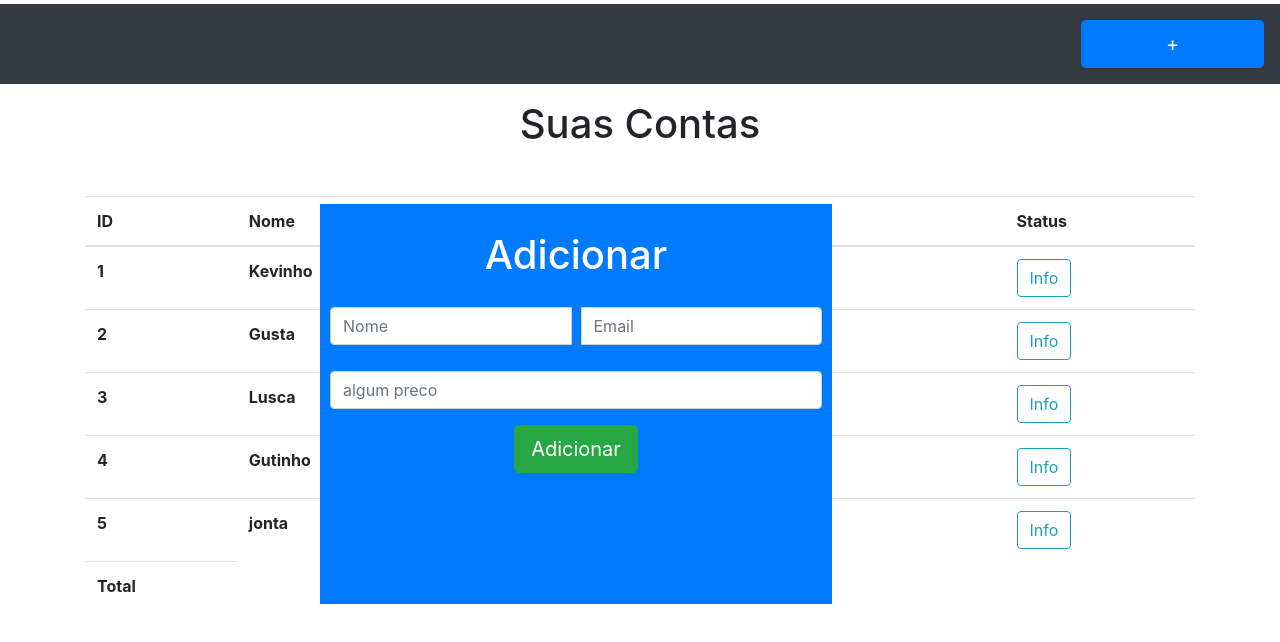
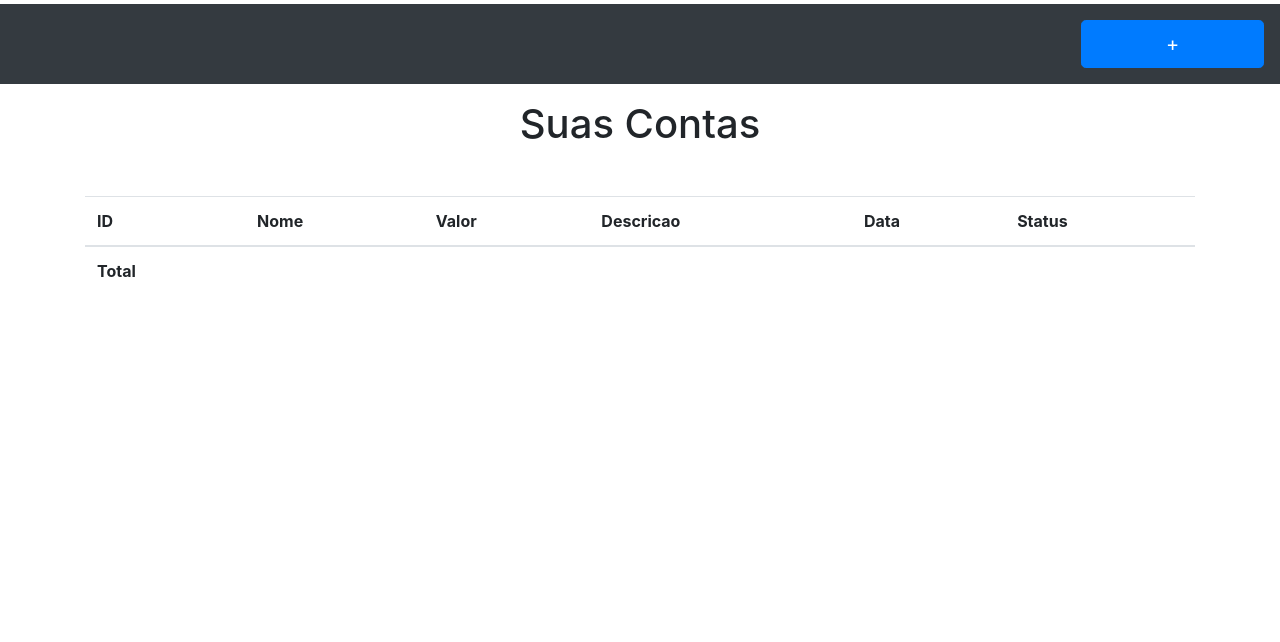
Before and after one commit to lucasdlg5/hmdioy, a Vue app in the folder hmdioy/: page / in a window 1280 px wide. Shown: the top 642 px of the page. Built offline with nearby package versions, Linux system fonts and the light colour scheme; no server answers.

Commit message:
add desc

```diff
--- a/hmdioy/src/App.vue
+++ b/hmdioy/src/App.vue
@@ -1,23 +1,23 @@
 <template>
   <div id="app">
-    <div class="add-conta">
+    <div class="add-conta" id="add-conta">
       <h1><p>Adicionar</p></h1>
       <div class="input-group mb-3">
-        <input type="text" class="form-control" placeholder="Nome" aria-label="Username" aria-describedby="basic-addon1">
-        <input type="text" class="form-control" placeholder="Email" aria-label="Username" aria-describedby="basic-addon1">
+        <input type="text" class="form-control" placeholder="Nome" aria-label="Username" aria-describedby="basic-addon1" v-model="name">
+        <input type="text" class="form-control" placeholder="R$" aria-label="Price" aria-describedby="basic-addon1" v-model="price">
       </div>
       <div class="input-group mb-3">
-        <input type="text" class="form-control" placeholder="algum preco" aria-label="Recipient's username" aria-describedby="button-addon2">
+        <input type="text" class="form-control" placeholder="Descrição" aria-label="Recipient's username" aria-describedby="button-addon2" v-model="desc">
       </div>
       <div class="d-flex justify-content-center">
-        <button type="button" class="btn btn-success btn-lg">Adicionar</button>
+        <button type="button" class="btn btn-success btn-lg" v-on:click="noneElemento">Adicionar</button>
       </div>
 
     </div>
     <div class="container-fluid mt-1 bg-dark p-3">
       <div class="row d-flex justify-content-end">
         <div class="col-2">
-           <button type="button" class="btn btn-primary btn-lg btn-block">+</button>
+           <button type="button" class="btn btn-primary btn-lg btn-block" v-on:click="blockElemento">+</button>
         </div>
       </div>
     </div>
@@ -30,6 +30,7 @@
             <th>ID</th>
             <th>Nome</th>
             <th>Valor</th>
+            <th>Descricao</th>
             <th>Data</th>
             <th>Status</th>
           </tr>
@@ -39,8 +40,9 @@
               <th>{{ teste.id}}</th>
               <th>{{ teste.name}}</th>
               <th>{{ teste.price}}</th>
-              <th>{{ teste.date}}</th>
-              <th><button type="button" class="btn btn-outline-info">Info</button></th>
+              <th> {{ teste.desc}}</th>
+              <th>{{ teste.data}}</th>
+              <th><button type="button" class="btn btn-outline-info" >Info</button></th>
             </tr>
             </tbody>
             <tfoot>
@@ -57,27 +59,42 @@
 <script>
 export default {
     data() {
+
      return {
-        testes:[{"id":1,"name":"Kevinho","price":269,"date":"01/05/2018 00:09"},
-                {"id":2,"name":"Gusta","price":269,"date":"01/05/2018 00:09"},
-                {"id":3,"name":"Lusca","price":269,"date":"01/05/2018 00:09"},
-                {"id":4,"name":"Gutinho","price":269,"date":"01/05/2018 00:09"},
-                {"id":5,"name":"jonta","price":269,"date":"01/05/2018 00:09"}]
+       couter: 0,
+       name: "",
+       price: null,
+       desc: "",
+       testes:[]
      }
     },
 
     methods:{
-      getDevedores(){
-        fetch('teste.json').then(resp => resp.json()).then(data => this.json = data)
+      blockElemento(){
+
+        document.getElementById('add-conta').style.display = 'block'
+
+
       },
+      noneElemento(){
+        this.incrment()
 
-      blockElemento(){
-        document.getElementsByClassName('add-conta').style.display = 'block'
+        this.testes.push({
+          'id': this.couter,
+          'name': this.name,
+          'price': this.price,
+          'desc': this.desc,
+          'data': new Date().getDate() + '/' + new Date().getMonth() + '/' + new Date().getFullYear()
+        })
+         document.getElementById('add-conta').style.display = 'none'
 
+      },
+      incrment(){
+        this.counter++;
       }
     },
     mounted(){
-      this.getDevedores()
+
     }
 
 
@@ -86,14 +103,15 @@ export default {
 
 <style>
 .add-conta{
+  display: none;
   margin-top: 200px;
   margin-left: 25%;
   position: absolute;
   height: 50%;
   width: 40%;
   color: #fff;
-  background-color: #007bff;
-  border-color: #007bff;
+  background-color: rgba(90, 88, 88, 0.7);
+  border-radius: 5px;
 
 
 }
```
